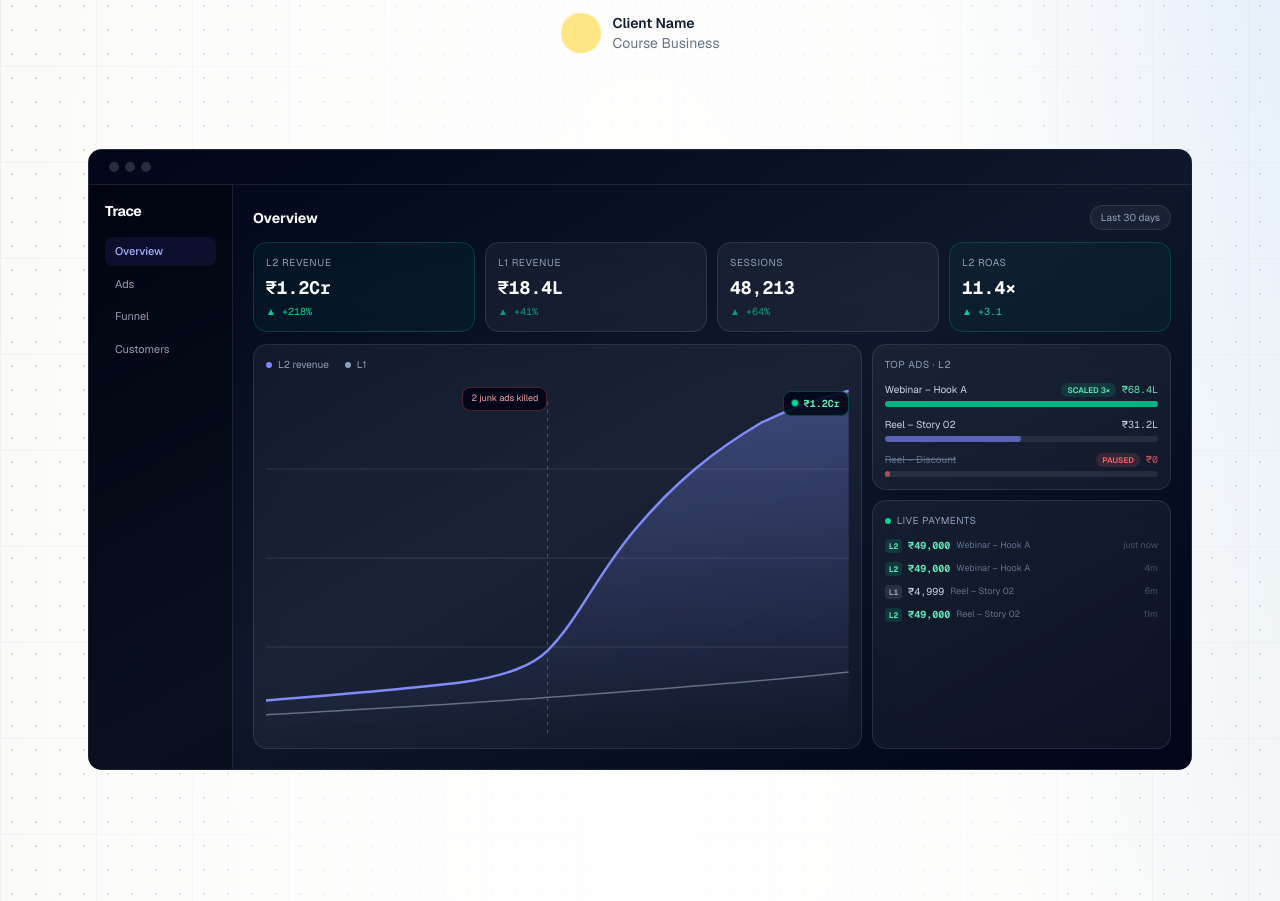
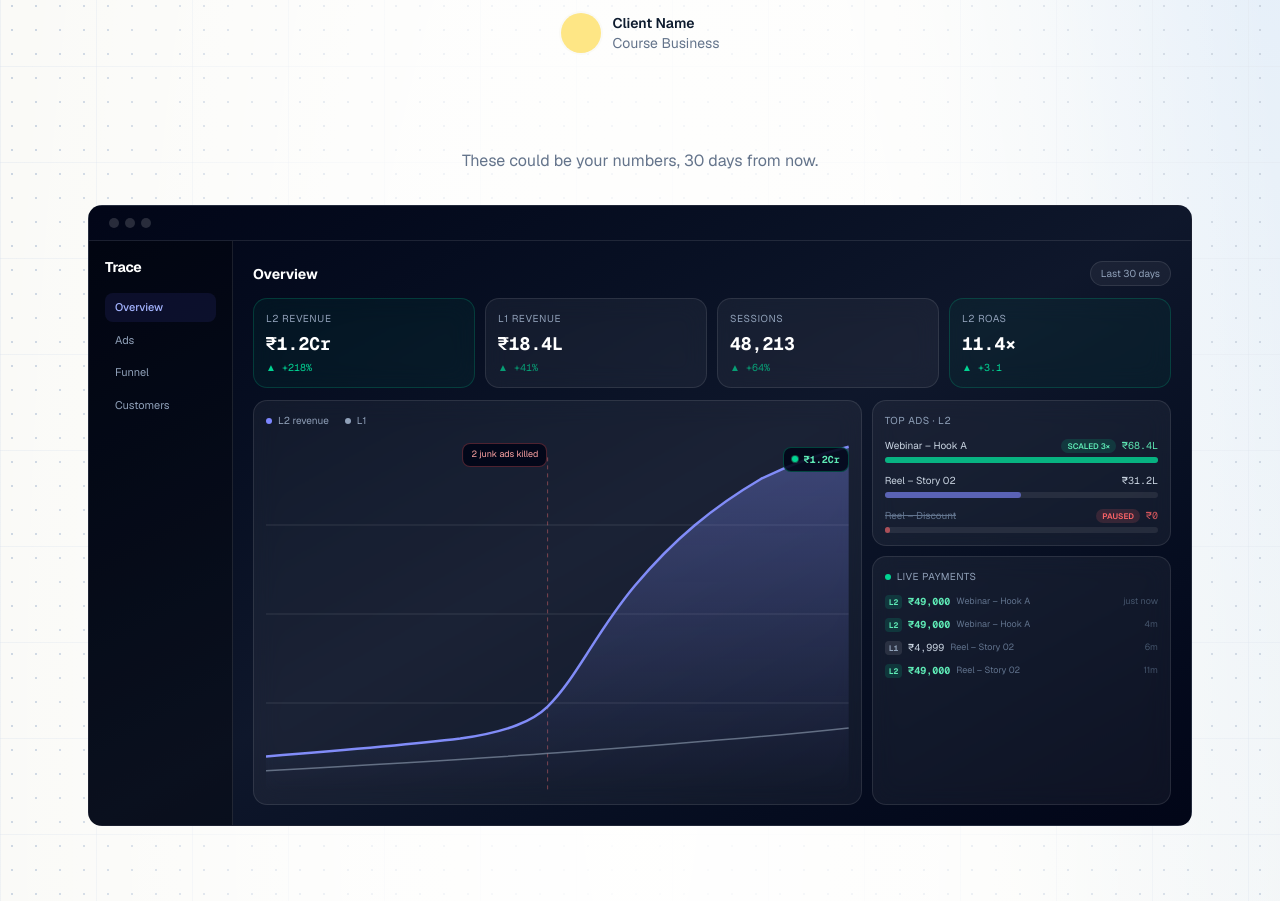
Before and after one commit to sharan-oss/trace-dashboard, a Next.js app: page /landing in a window 1280 px wide. Shown: the part 990-1891 px from the top of the page. Built offline with nearby package versions, Linux system fonts and the light colour scheme; a web font is replaced by a local one.

Commit message:
feat(landing): framing line above dashboard mock — These could be your numbers, 30 days from now.
Co-Authored-By: Claude Fable 5 <noreply@anthropic.com>

```diff
--- a/src/app/(marketing)/landing/page.tsx
+++ b/src/app/(marketing)/landing/page.tsx
@@ -114,6 +114,9 @@ export default function LandingPage() {
 
       {/* Dashboard mock (coded, no image) — grows 80% → 100% width on scroll */}
       <section className="relative mx-auto w-full max-w-6xl px-6 pb-32">
+        <p className="mb-8 text-center text-base text-(--lp-muted)">
+          These could be your numbers, 30 days from now.
+        </p>
         <ScrollGrow>
           <DashboardMock />
         </ScrollGrow>
```
Also changed, not shown: 1 other file (tests, documents, lock files or other folders).
